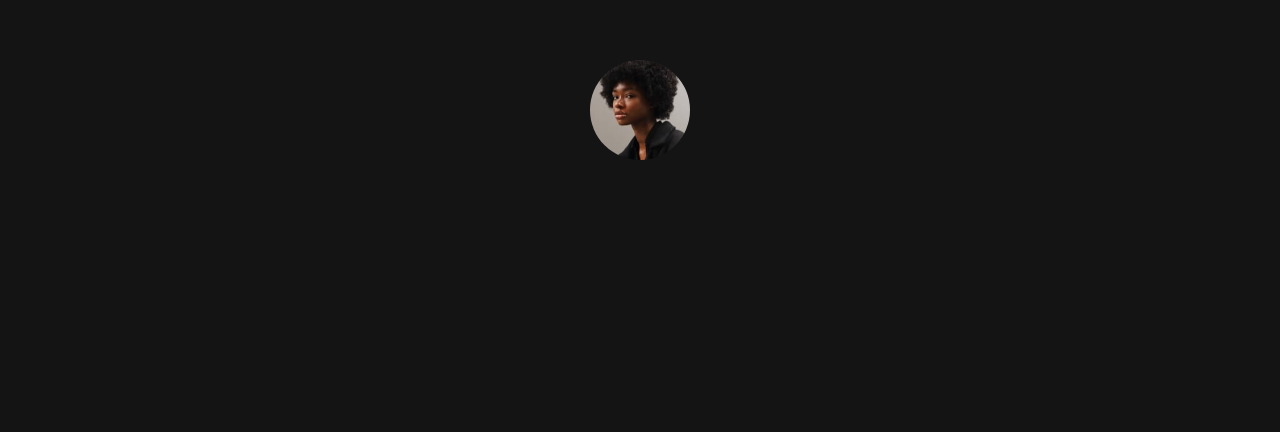
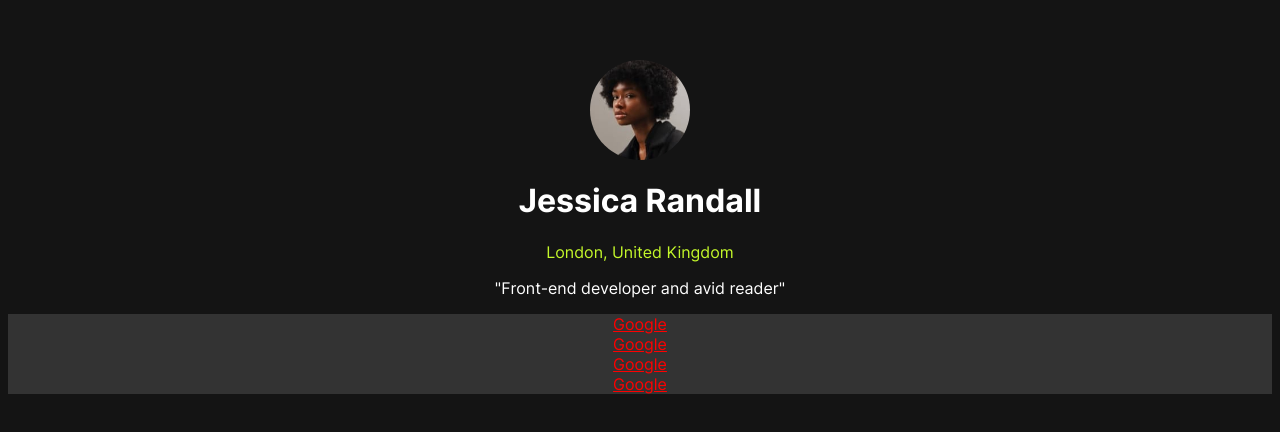
Before and after one commit to MaxAnderberg/social-links-profile, a Vue app: page / in a window 1280 px wide. Shown: the top 432 px of the page. Built offline with nearby package versions, Linux system fonts and the light colour scheme.

Commit message:
updated userinfo

```diff
--- a/src/App.vue
+++ b/src/App.vue
@@ -1,14 +1,25 @@
 <template>
   <ProfileImage />
+  <UserInfo/>
+  <div class='links-container'>
+    <SocialLink link="https://google.se" name="Google"/>
+    <SocialLink link="https://google.se" name="Google"/>
+    <SocialLink link="https://google.se" name="Google"/>
+    <SocialLink link="https://google.se" name="Google"/>
+  </div>
 </template>
 
 <script>
 import ProfileImage from './components/ProfileImage'
+import SocialLink from './components/SocialLink.vue';
+import UserInfo from './components/UserInfo'
 
 export default {
   name: 'App',
   components: {
-    ProfileImage
+    ProfileImage,
+    UserInfo,
+    SocialLink,
   }
 }
 </script>
@@ -22,4 +33,8 @@ export default {
   color: #FFFFFF;
   margin-top: 60px;
 }
+.links-container {
+  display: flex;
+  flex-direction: column;
+}
 </style>
--- a/src/components/UserInfo.vue
+++ b/src/components/UserInfo.vue
@@ -14,7 +14,7 @@
                 HelloWorld: 'Hello There World',
                 Name: 'Jessica Randall',
                 Location: 'London, United Kingdom',
-                Description: 'Front-end developer and avid reader'
+                Description: `"Front-end developer and avid reader"`
             }
         }
     }
```
